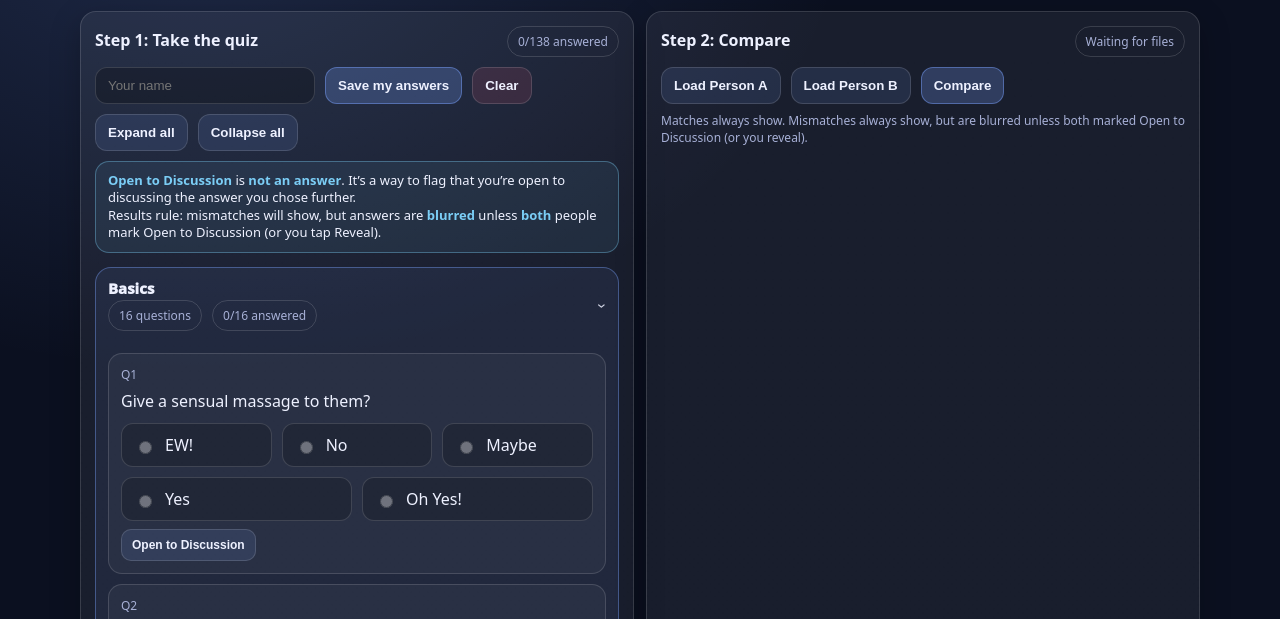
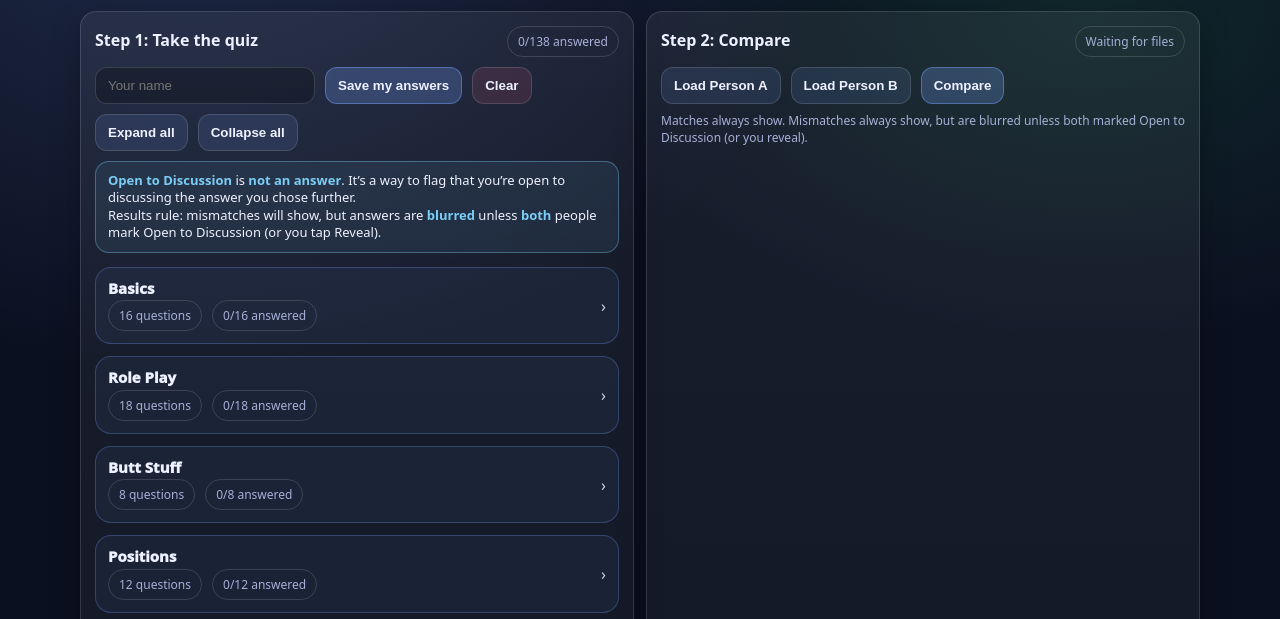
Before and after one commit to simmyoh/compatibility-quiz, a plain HTML site: page index.html in a window 1280 px wide. Shown: the part 109-728 px from the top of the page. Drawn offline with Linux system fonts and the light colour scheme.

Commit message:
Add files via upload

```diff
--- a/index.html
+++ b/index.html
@@ -265,7 +265,6 @@ const state = {
   personB: null,
 };
 
-// prevent repeated auto-scroll per section completion
 const sectionCompletion = {}; // secIndex -> boolean
 
 function getAllQuestionsWithSections() {
@@ -341,7 +340,6 @@ function updateProgress() {
     const wasCompleteBefore = !!sectionCompletion[idx];
     sectionCompletion[idx] = isCompleteNow;
 
-    // only on transition incomplete -> complete
     if (isCompleteNow && !wasCompleteBefore) {
       details.open = false;
 
@@ -366,7 +364,8 @@ function renderQuiz() {
   let globalIndex = 0;
 
   sections.forEach((sec, secIndex) => {
-    const details = el("details", { class: "section", open: "open", id: `sec_${secIndex}` });
+    // CHANGE: start collapsed (no default open)
+    const details = el("details", { class: "section", id: `sec_${secIndex}` });
     const summary = el("summary", { class: "sectionSummary" });
 
     const left = el("div", { class:"secLeft" },
@@ -451,9 +450,7 @@ function renderQuiz() {
     mount.appendChild(details);
   });
 
-  // reset completion memory on rerender
   for (const k in sectionCompletion) delete sectionCompletion[k];
-
   updateProgress();
 }
 
@@ -516,21 +513,16 @@ function classify(aVal, bVal, aText, bText) {
 
 function compareAnswers(a, b) {
   const flat = getAllQuestionsFlat();
-
   return flat.map((q) => {
     const aVal = a.answers[q.id];
     const bVal = b.answers[q.id];
-
     const aText = Number.isInteger(aVal) ? CONFIG.shared_choices[aVal] : "(no answer)";
     const bText = Number.isInteger(bVal) ? CONFIG.shared_choices[bVal] : "(no answer)";
-
     const aDiscuss = !!(a.discuss && a.discuss[q.id]);
     const bDiscuss = !!(b.discuss && b.discuss[q.id]);
     const bothDiscuss = aDiscuss && bDiscuss;
-
     const status = classify(aVal, bVal, aText, bText);
     const blurAnswers = (status === "mismatch") && !bothDiscuss;
-
     return { qid:q.id, prompt:q.prompt, aText, bText, aDiscuss, bDiscuss, bothDiscuss, status, blurAnswers };
   });
 }
@@ -545,7 +537,6 @@ function renderResults() {
   }
 
   const items = compareAnswers(state.personA, state.personB);
-
   const perfectCount = items.filter(x => x.status === "perfect").length;
   const matchCount = items.filter(x => x.status === "match").length;
   const mismatchCount = items.filter(x => x.status === "mismatch").length;
@@ -565,29 +556,24 @@ function renderResults() {
   items.forEach((it, idx) => {
     const isPerfect = it.status === "perfect";
     const isMatch = it.status === "match";
-
     const statusPillClass = isPerfect ? "pill perfect" : (isMatch ? "pill good" : "pill bad");
     const statusPillText = isPerfect ? "⭐ PERFECT MATCH" : (isMatch ? "✅ MATCH" : "❗ MISMATCH");
     const answerPillClass = isPerfect ? "pill perfect" : (isMatch ? "pill good" : "pill bad");
 
     const card = el("div", { class:"resultItem" });
-
     card.appendChild(el("div", { class:"qhead" },
       el("div", { class:"qnum", text:`#${idx + 1}` }),
       el("div", { class: statusPillClass, text: statusPillText })
     ));
-
     card.appendChild(el("div", { class:"prompt", text: it.prompt }));
 
     const aAns = el("div", { class: answerPillClass }, `${state.personA.name}: ${it.aText}`);
     const bAns = el("div", { class: answerPillClass }, `${state.personB.name}: ${it.bText}`);
-
     if (it.blurAnswers) { aAns.classList.add("blurred"); bAns.classList.add("blurred"); }
 
     card.appendChild(el("div", { class:"ansline" }, aAns, bAns));
 
     const sub = el("div", { class:"subline" });
-
     if (it.blurAnswers) {
       const revealBtn = el("button", { type:"button", class:"tiny" }, "Reveal answers");
       revealBtn.addEventListener("click", () => {
```
